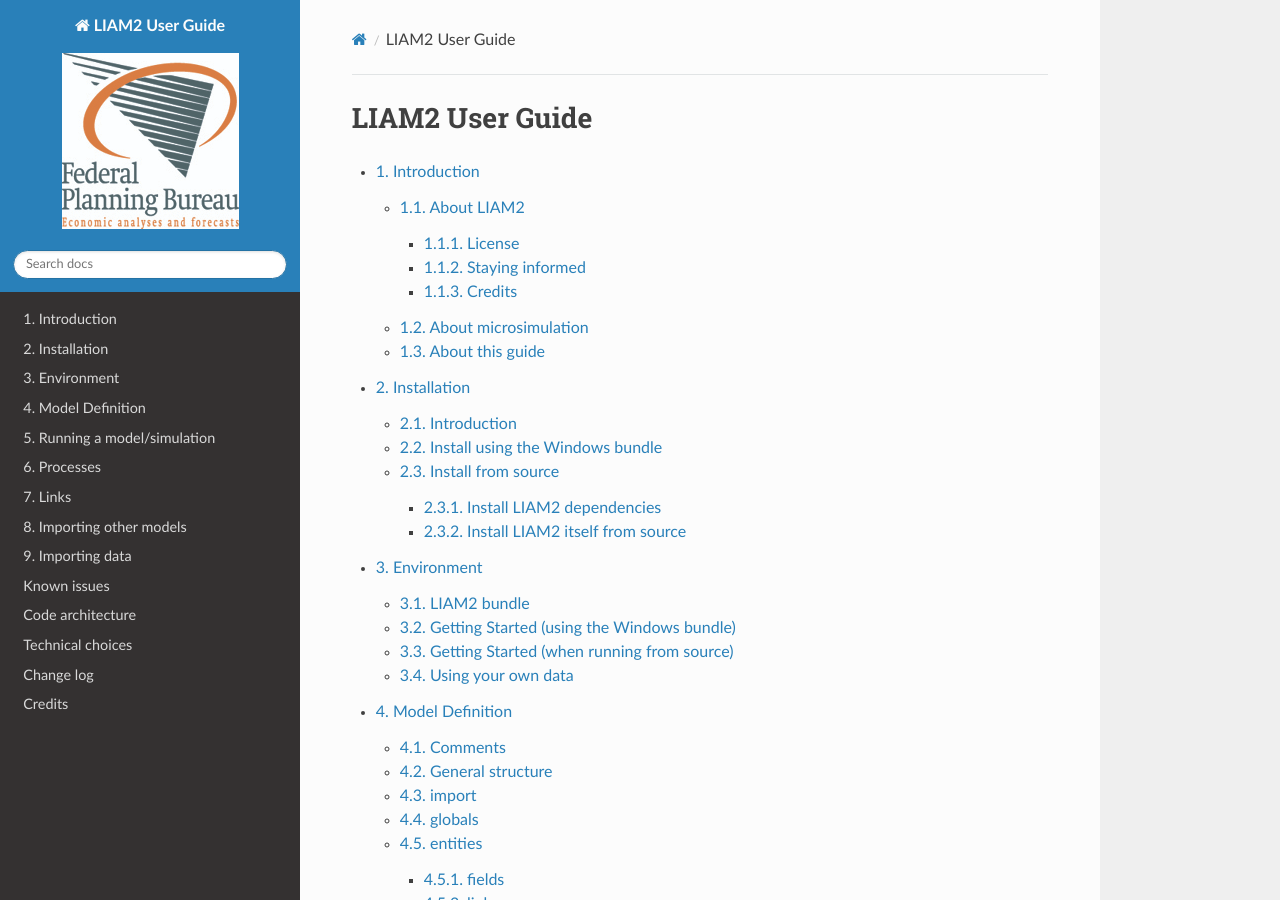
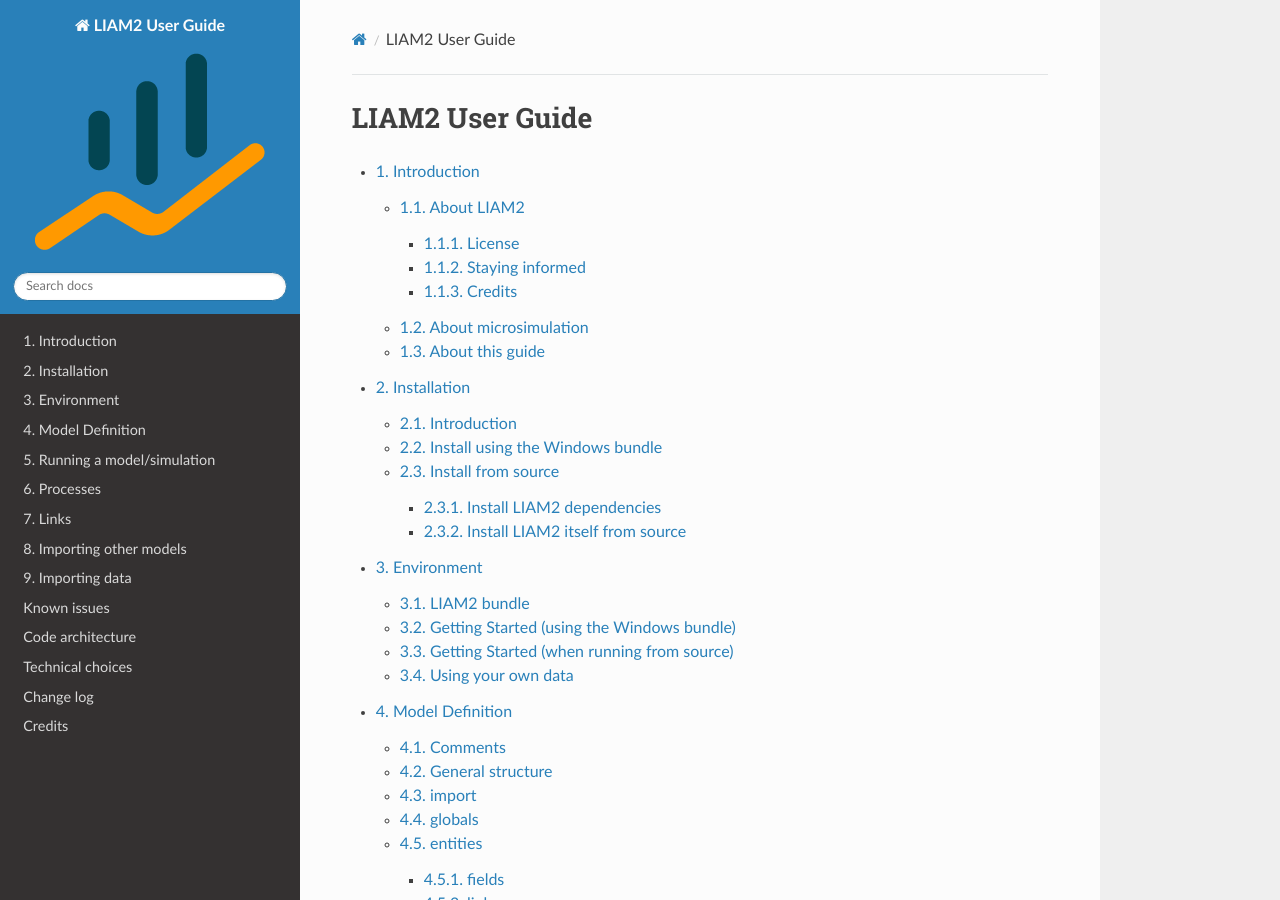
Before and after one commit to liam2/liam2, a Sphinx documentation site: the page built from doc/usersguide/source/index.rst, in a window 1280 px wide and 900 px high. Built offline with Sphinx 7.4.7 and the Read the Docs theme 3.1.0, drawn with Linux system fonts in a browser that asks for light colours.

Commit message:
DOC: use newer logo

```diff
--- a/doc/usersguide/source/conf.py
+++ b/doc/usersguide/source/conf.py
@@ -128,7 +128,7 @@
 
 # The name of an image file (relative to this directory) to place at the top
 # of the sidebar.
-html_logo = "logo_en.jpg"
+html_logo = "logo_en.png"
 
 # The name of an image file (within the static path) to use as favicon of the
 # docs.  This file should be a Windows icon file (.ico) being 16x16 or 32x32
```
Also changed, not shown: doc/usersguide/source/logo_en.jpg (deleted), doc/usersguide/source/logo_en.png (added).
